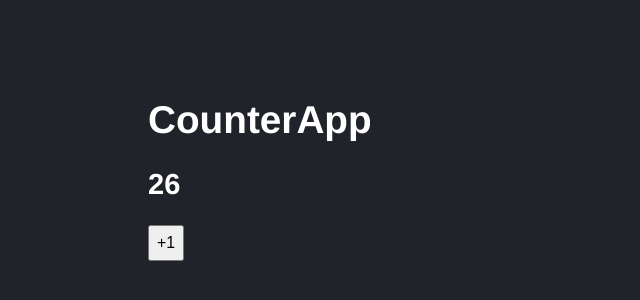
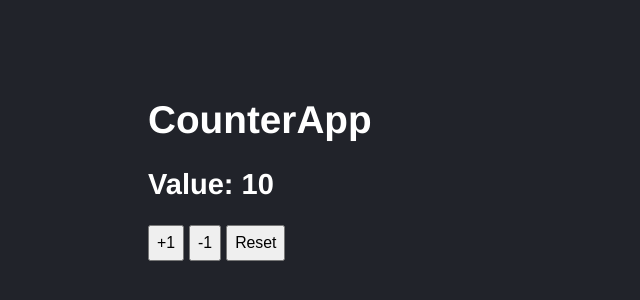
Before and after one commit to fersanti2896/04-curso-react-primeros-pasos, a React (Vite) app: page / in a window 1280 px wide. Shown: the part 76-376 px from the top of the page, without its empty margins (0-640 px from the left). Built offline with nearby package versions, Linux system fonts and the light colour scheme.

Commit message:
Definiendo handleReset y handlePop en CounterApp.jsx

```diff
--- a/src/CounterApp.jsx
+++ b/src/CounterApp.jsx
@@ -8,12 +8,22 @@ export const CounterApp = ({ value }) => {
         setCounter( counter + 1 );
     };
 
+    const handlePop = () => {
+        setCounter( counter - 1 );
+    };
+
+    const handleReset = () => {
+        setCounter( value );
+    };
+
     return (
         <>
             <h1>CounterApp</h1>
-            <h2> { counter } </h2>
+            <h2> Value: { counter } </h2>
 
             <button onClick={ handleAdd }> +1 </button>
+            <button onClick={ handlePop }> -1 </button>
+            <button onClick={ handleReset }> Reset </button>
         </>
     );
 }
--- a/src/main.jsx
+++ b/src/main.jsx
@@ -10,6 +10,6 @@ import './style.css';
 ReactDOM.createRoot(document.getElementById('root')).render(
     <React.StrictMode>
       {/* <FirstApp title={ '¡Bienvenido al curso React!' } subTitle={ 'Primeros pasos en React' } /> */}
-      <CounterApp value={ 26 }></CounterApp>
+      <CounterApp value={ 10 }></CounterApp>
     </React.StrictMode>,
 );
--- a/src/style.css
+++ b/src/style.css
@@ -9,5 +9,6 @@ html, body {
 
 button {
     font-size: 0.9rem;
+    margin-right: 5px;
     padding: 7px;
 }
```
Also changed, not shown: src/README.md (added).
